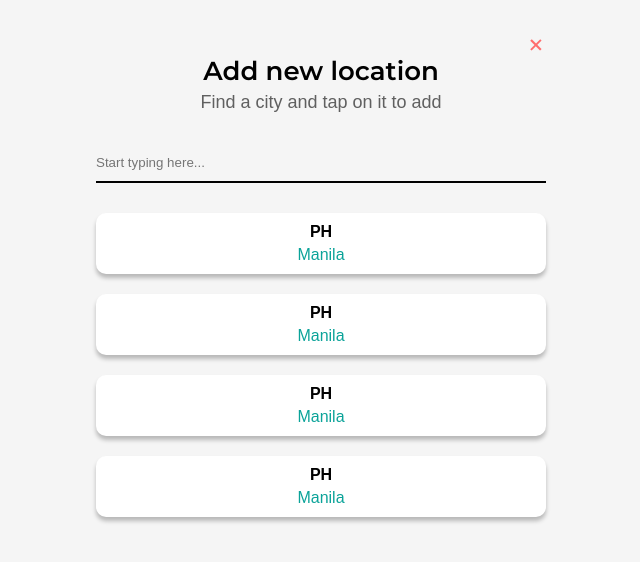
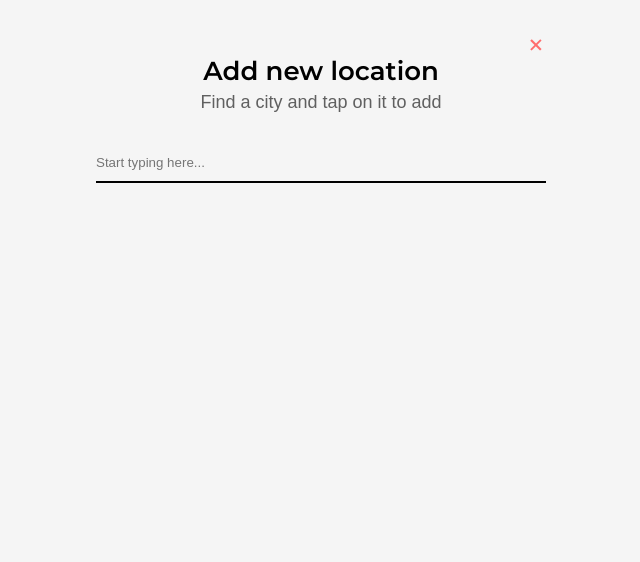
Before and after one commit to bertsss/search-weather, a Vue app: page /add in a window 1280 px wide. Shown: the top 562 px of the page, without its empty margins (319-959 px from the left). Built offline with nearby package versions, Linux system fonts and the light colour scheme; a web font is replaced by a local one.

Commit message:
Added cities api

```diff
--- a/src/views/Add.vue
+++ b/src/views/Add.vue
@@ -1,6 +1,9 @@
 <template>
 	<div class="add">
-        <img :src="require('@/assets/close.png')" @click="$router.push('/')">
+		<img
+			:src="require('@/assets/close.png')"
+			@click="$router.push('/')"
+		>
 		<h1>Add new location </h1>
 		<h4>Find a city and tap on it to add</h4>
 		<input
@@ -10,18 +13,29 @@
 			@input="search"
 		>
 
-        <Loading v-if="loading" class="loading"/>
+		<Loading
+			v-if="loading"
+			class="loading"
+		/>
 
+		<div v-else>
+			<div v-if="list.length">
 				<div
-            v-else
 					v-for="(item, key) in list"
 					class="country-container"
 					@click="$router.push('/')"
 					:key="key"
 				>
-            <p class="country">PH</p>
-            <p class="city">Manila</p>
+					<p class="country">{{ item.countryCode }}</p>
+					<p class="city">{{ item.city }}</p>
 				</div>
+
+			</div>
+			<div v-if="text && !list.length">
+				<h3>No results found</h3>
+			</div>
+		</div>
+
 	</div>
 </template>
 
@@ -37,24 +51,43 @@ export default {
 		return {
 			text: '',
 			loading: false,
-			list: [
-				{ code: 'PH', city: 'Manila' },
-				{ code: 'PH', city: 'Manila' },
-				{ code: 'PH', city: 'Manila' },
-				{ code: 'PH', city: 'Manila' }
-			]
+			list: []
 		}
 	},
 
 	methods: {
 		search () {
+			if (this.text) {
 				this.loading = true
 				if (this.timeout) clearTimeout(this.timeout)
-			this.timeout = setTimeout(() => {
-				console.log(this.text)
+				this.timeout = setTimeout(async () => {
+					await fetch(`https://wft-geo-db.p.rapidapi.com/v1/geo/cities?namePrefix=${this.text}`, {
+						method: 'GET',
+						headers: {
+							'x-rapidapi-host': 'wft-geo-db.p.rapidapi.com',
+							'x-rapidapi-key': '4efb42ea59mshc60e51b3f527ba8p1f76cbjsnd04f08ccbac5'
+						}
+					}).then(res => res.json()).then(data => {
+						this.list = data.data
+					}).catch(err => {
+						console.log(err)
+					})
 					this.loading = false
 				}, 500)
 			}
+		}
+
+		// select (city) {
+		// 	const cities = JSON.parse(localStorage.getItem('cities'))
+		// 	if (cities) {
+		// 		if (cities.length === 5) cities.shift()
+		// 		cities.push(city)
+		// 		localStorage.setItem('cities', JSON.stringify(cities))
+		// 	} else {
+		// 		localStorage.setItem('cities', JSON.stringify([city]))
+		// 	}
+		// 	this.$router.push('/')
+		// }
 	}
 }
 </script>
@@ -88,13 +121,13 @@ export default {
 	}
 
 	input {
-        font-family: 'Montserrat', sans-serif;
+		font-family: "Montserrat", sans-serif;
 		color: #606060;
 		height: 40px;
 		border: 0;
 		outline: 0;
 		border-bottom: 2px solid #000000;
-        background-color: #F5F5F5;
+		background-color: #f5f5f5;
 		width: 450px;
 		margin-bottom: 30px;
 	}
@@ -138,7 +171,8 @@ export default {
 
 @media only screen and (max-width: 600px) {
 	.add {
-        .country-container, input {
+		.country-container,
+		input {
 			width: 350px;
 		}
 	}
```
Lines whose indentation alone changed are shown as unchanged.
